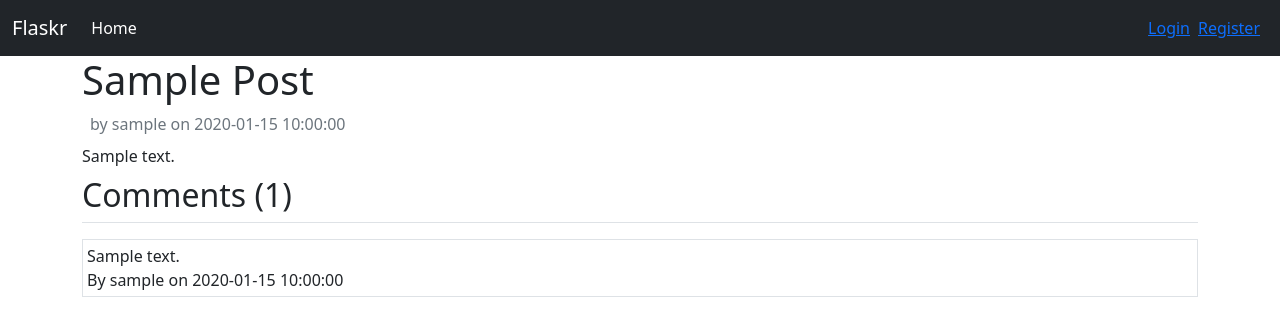
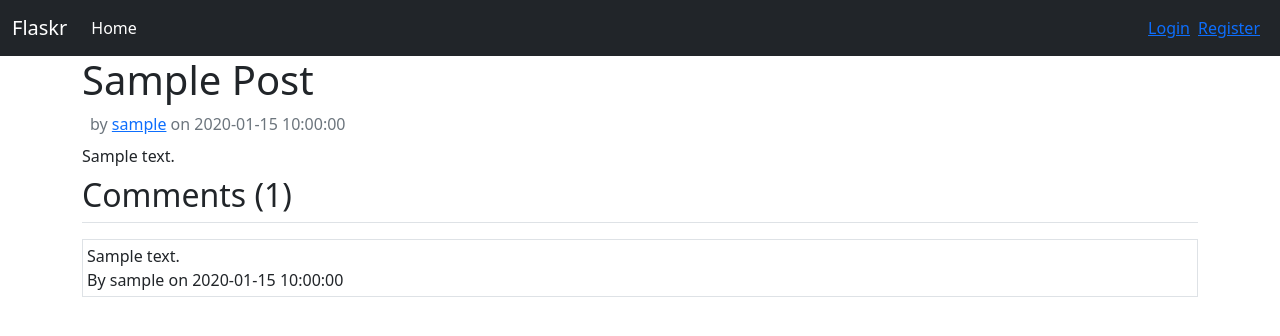
Before and after one commit to kirk0216/blog, a Flask app: template flaskr/templates/blog/view.html in a window 1280 px wide. Shown: the top 336 px of the page. Run offline with Flask 2, Linux system fonts and the light colour scheme; the template is opened without the code that fills it: most values are stand-ins (such as "Sample title", 1, 10 or a date in 2020).

Commit message:
Added links to user profiles on blog index and blog details views.

```diff
--- a/flaskr/templates/blog/index.html
+++ b/flaskr/templates/blog/index.html
@@ -13,7 +13,7 @@
             <header>
                 <div class="d-flex flexrow">
                     <h2 class="flex-fill"><a class="link-primary" href="/{{ post['id'] }}/">{{ post['title'].title() }}</a></h2>
-                    <div class="text-muted align-self-center">by {{ post['username'] }} on {{ post['created'] }}</div>
+                    <div class="text-muted align-self-center">by <a href="{{ url_for('user.view', user_id=post['author_id']) }}">{{ post['username'] }}</a> on {{ post['created'] }}</div>
                 </div>
             </header>
 
--- a/flaskr/templates/blog/view.html
+++ b/flaskr/templates/blog/view.html
@@ -11,7 +11,7 @@
 {% block content %}
     <article class="post">
         <header class="mb-2">
-            <div class="text-muted ps-2">by {{ post['username'] }} on {{ post['created'] }}</div>
+            <div class="text-muted ps-2">by <a href="{{ url_for('user.view', user_id=post['author_id']) }}">{{ post['username'] }}</a> on {{ post['created'] }}</div>
         </header>
 
         <article class="body">
```
